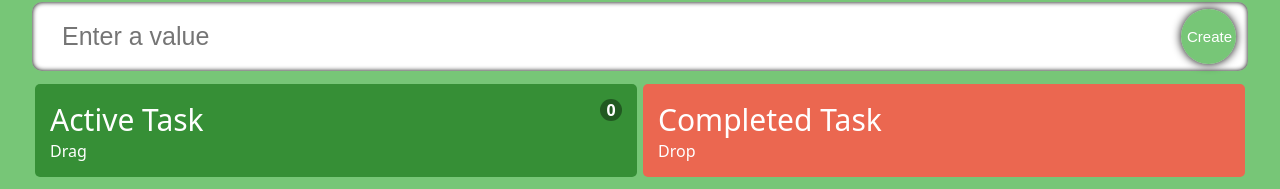
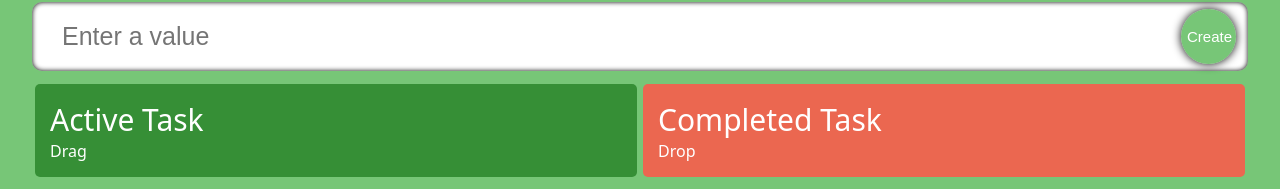
Before and after one commit to Isaac-miles/ReactTs, a React (Create React App) app: page / in a window 1280 px wide. Shown: the part 146-335 px from the top of the page. Built offline with nearby package versions, Linux system fonts and the light colour scheme.

Commit message:
test for ListItems active task

```diff
--- a/src/component/listItems.tsx
+++ b/src/component/listItems.tsx
@@ -20,7 +20,7 @@ export default function ListItems({items,setItems,completedItems,setCompletedIte
           <div className={`items ${snapshot.isDraggingOver? 'dragActive':''}`} ref={provided.innerRef} {...provided.droppableProps}>
          <div className='active_task'>
           <span className="items_heading">Active {items.length > 1 ? 'Tasks' :'Task'}</span>
-          <span className='count'>{items.length}</span>
+         {items.length>0 && <span className='count'>{items.length}</span>}
          </div>
           <span>Drag</span>
           {items.map((item,index)=>(
```
Also changed, not shown: 1 other file (tests, documents, lock files or other folders).
